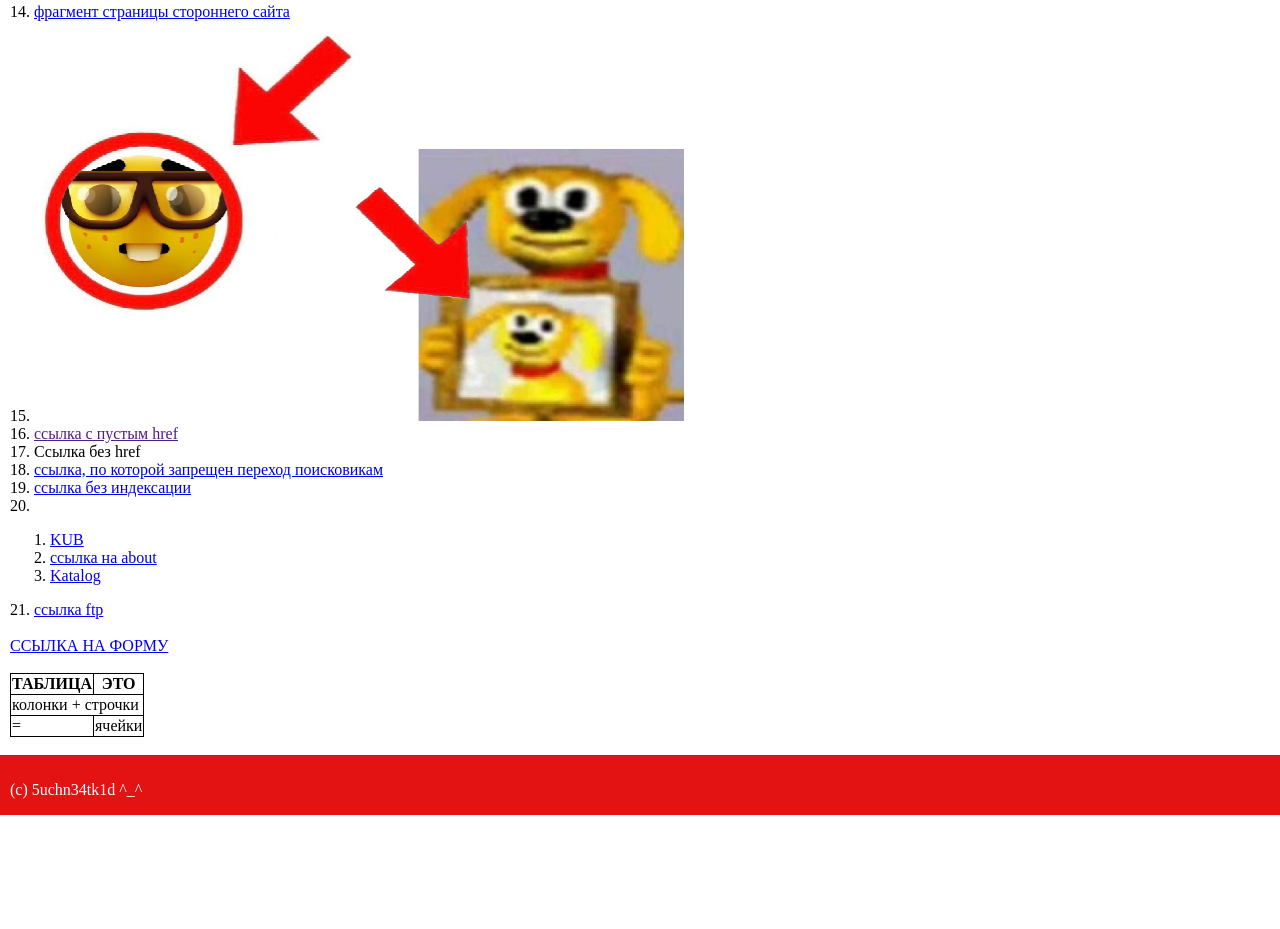
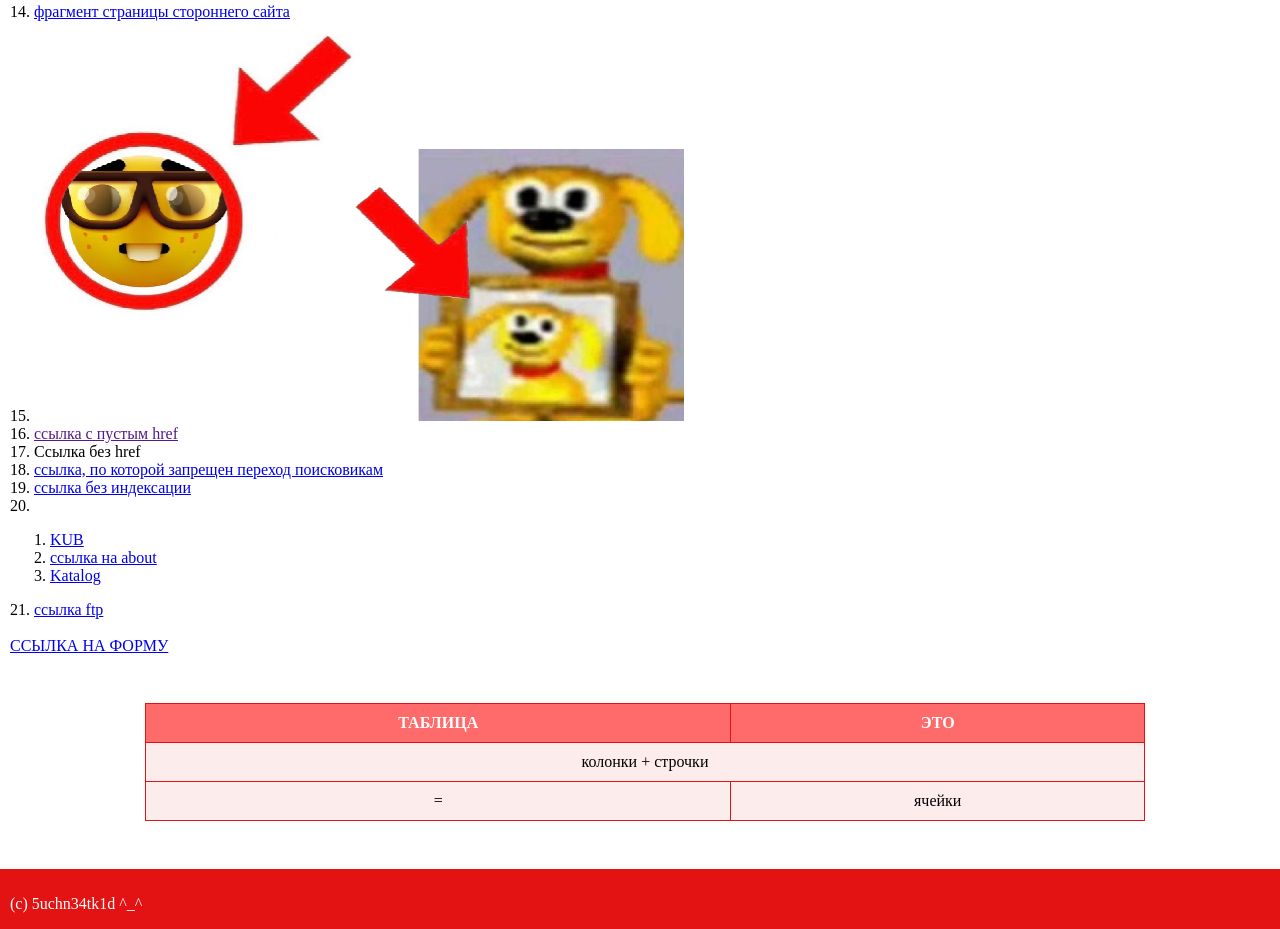
Before and after one commit to 5uchn34tk1d/web_laba_2, a plain HTML site: page index.html in a window 1280 px wide. Shown: the part 785-1714 px from the top of the page. Before the commit the page ends 1600 px from the top, so only its background shows below. Drawn offline with Linux system fonts and the light colour scheme.

Commit message:
Update index.html

```diff
--- a/index.html
+++ b/index.html
@@ -62,17 +62,18 @@
             <br>
 
 <div id="tbl">
-                <table style="border-collapse: collapse; border: 1px solid black;">
-                    <tbody><tr style="border-collapse: collapse; border: 1px solid black;">
-                        <th style="border-collapse: collapse; border: 1px solid black;">ТАБЛИЦА</th>
-                        <th style="border-collapse: collapse; border: 1px solid black;">ЭТО</th>
-                    </tr>
-                    <tr style="border-collapse: collapse; border: 1px solid black;">
-                        <td style="border-collapse: collapse; border: 1px solid black;" colspan="2">колонки + строчки</td>
+    <table style="border-collapse: collapse; width: 1000px; border: 1px solid #e31313; font-size: 16px; text-align: center;margin:30px auto;">
+        <tbody>
+            <tr>
+                <th style="border: 1px solid #e31313; padding: 10px 15px; background-color: #ff6a6a; color: #ffffff;">ТАБЛИЦА</th>
+                <th style="border: 1px solid #e31313; padding: 10px 15px; background-color: #ff6a6a; color: #ffffff;">ЭТО</th>
             </tr>
             <tr>
-                        <td style="border-collapse: collapse; border: 1px solid black;">=</td>
-                        <td style="border-collapse: collapse; border: 1px solid black;">ячейки</td>
+                <td style="border: 1px solid #e31313; padding: 10px 15px; background-color: #fdecec;" colspan="2">колонки + строчки</td>
+            </tr>
+            <tr>
+                <td style="border: 1px solid #e31313; padding: 10px 15px; background-color: #fdecec;">=</td>
+                <td style="border: 1px solid #e31313; padding: 10px 15px; background-color: #fdecec;">ячейки</td>
             </tr>
         </tbody>
     </table>
```
Lines whose indentation alone changed are shown as unchanged.
